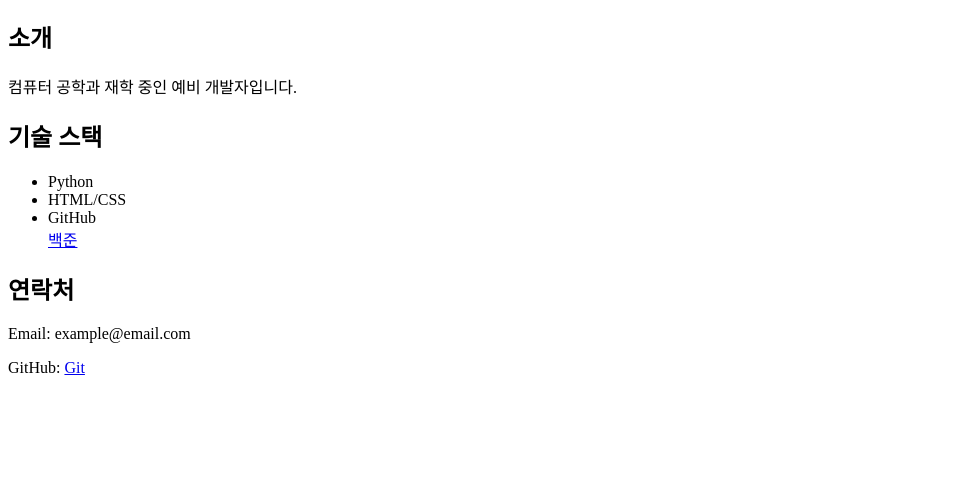
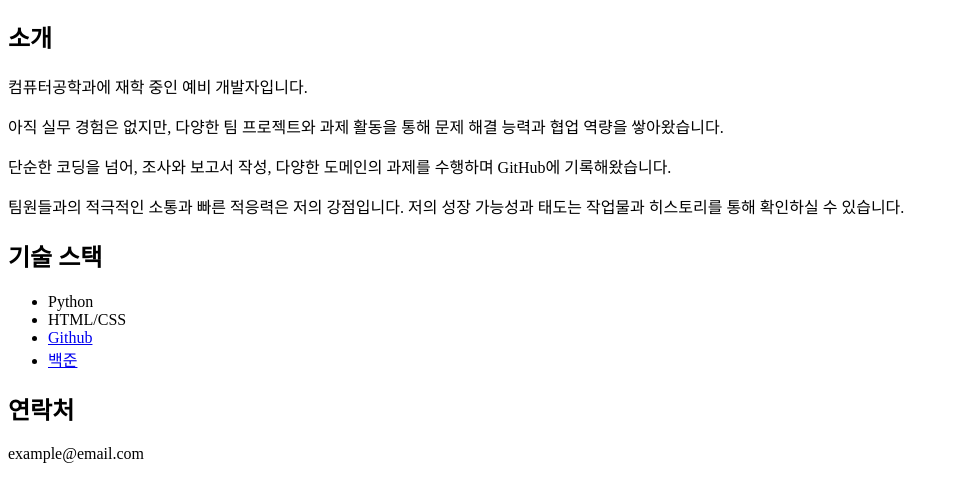
Before and after one commit to hashep/hashep.github.io, a plain HTML site: page index.html in a window 1280 px wide. Shown: the part 70-572 px from the top of the page, without its empty margins (0-959 px from the left). Drawn offline with Linux system fonts and the light colour scheme.

Commit message:
Update index.html

```diff
--- a/index.html
+++ b/index.html
@@ -12,26 +12,31 @@
 <body>
   <header>
     <h1>의 포트폴리오</h1>
+    <!-- 이름넣기 -->
   </header>
 
   <section id="about">
-    <h2>소개</h2>
-    <p>컴퓨터 공학과 재학 중인 예비 개발자입니다.</p>
-  </section>
+  <h2>소개</h2>
+  <p>컴퓨터공학과에 재학 중인 예비 개발자입니다.</p>
+  <!-- 산기요 나중에 추가 -->
+  <p>아직 실무 경험은 없지만, 다양한 팀 프로젝트와 과제 활동을 통해 문제 해결 능력과 협업 역량을 쌓아왔습니다.</p>
+  <p>단순한 코딩을 넘어, 조사와 보고서 작성, 다양한 도메인의 과제를 수행하며 GitHub에 기록해왔습니다.</p>
+  <p>팀원들과의 적극적인 소통과 빠른 적응력은 저의 강점입니다. 저의 성장 가능성과 태도는 작업물과 히스토리를 통해 확인하실 수 있습니다.</p>
+</section>
 
   <section id="skills">
     <h2>기술 스택</h2>
     <ul>
       <li>Python</li>
       <li>HTML/CSS</li>
-      <li>GitHub</li>
-      <a href="https://solved.ac/profile/gooboo712">백준</a>
+      <li><a href="https://github.com/hashep">Github</a></li>
+      <li><a href="https://solved.ac/profile/gooboo712">백준</a></li>
     </ul>
   </section>
 
   <section id="contact">
     <h2>연락처</h2>
-    <p>Email: example@email.com</p>
-    <p>GitHub: <a href="https://github.com/hashep">Git</a></p>
+    <p>example@email.com</p>
+    <!-- 제대로 된 이메일 혹은 전화번호로 변경 -->
   </section>
 </body>
```
